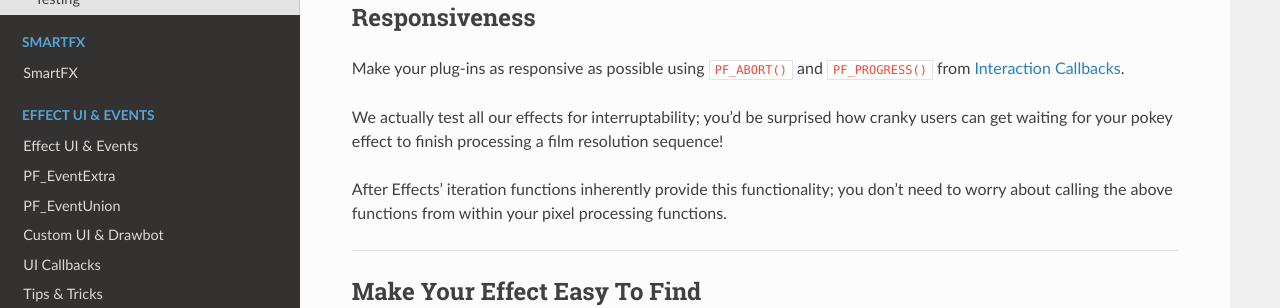
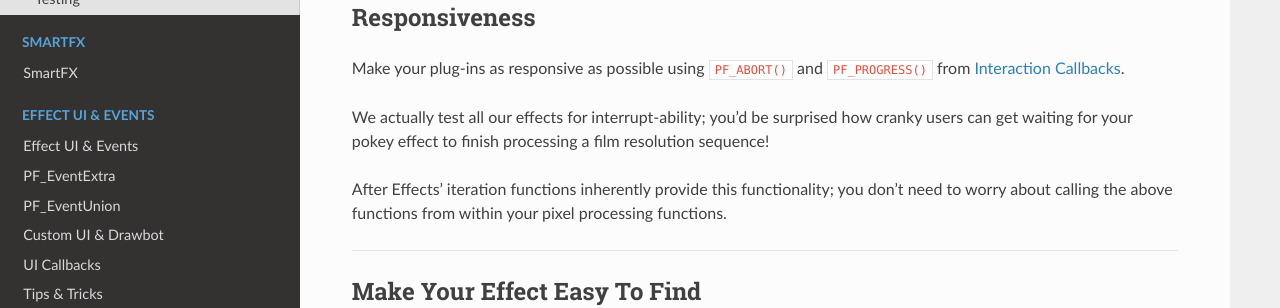
Before and after one commit to docsforadobe/after-effects-plugin-guide, a Sphinx documentation site: the page built from docs/effect-details/tips-tricks.rst, in a window 1280 px wide and 900 px high. Shown: the part 408-716 px from the top of the window. Built offline with Sphinx 7.4.7 and the Read the Docs theme 2.0.0, drawn with Linux system fonts in a browser that asks for light colours; pages that are not in the unit, such as notebooks, are missing from menus.

Commit message:
Testing. Fixed a typo in tips and tricks.

```diff
--- a/docs/effect-details/tips-tricks.rst
+++ b/docs/effect-details/tips-tricks.rst
@@ -17,7 +17,7 @@ Responsiveness
 
 Make your plug-ins as responsive as possible using ``PF_ABORT()`` and ``PF_PROGRESS()`` from :ref:`effect-details/interaction-callback-functions.interaction-callbacks`.
 
-We actually test all our effects for interruptability; you'd be surprised how cranky users can get waiting for your pokey effect to finish processing a film resolution sequence!
+We actually test all our effects for interrupt-ability; you'd be surprised how cranky users can get waiting for your pokey effect to finish processing a film resolution sequence!
 
 After Effects' iteration functions inherently provide this functionality; you don't need to worry about calling the above functions from within your pixel processing functions.
 
```
